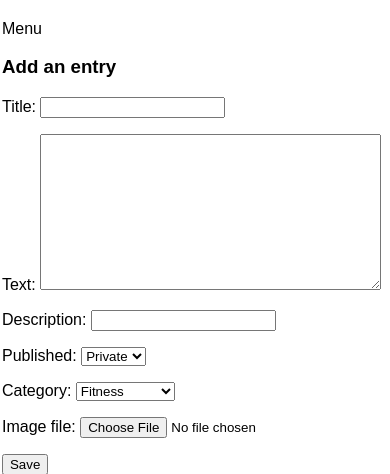
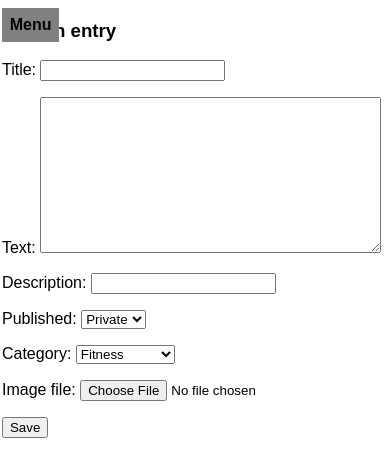
Before and after one commit to Copenbacon/PersonalSite, a Django app: page /blog/entries/add/ in a window 390 px wide. Shown: the top 474 px of the page. Run offline with Django 3.2, Linux system fonts and the light colour scheme; the visitor is signed in with stand-in values (Sample User, id 1); grey boxes labelled with a size stand in for pictures from a placeholder-image service; some libraries are stand-ins or nearby versions.

Commit message:
mobile and desktop CSS updates. Added in mobile header and kept regular header

```diff
--- a/personal_site/personal_site/static/modules.css
+++ b/personal_site/personal_site/static/modules.css
@@ -1,17 +1,62 @@
-#nav-icon{
-	display: block;
-	color: black;
-}
-
-nav#header-content{
+header#header{
 	display: none;
 }
 
-#nav-icon:hover nav#header-content {
+#mobilenav-icon{
 	display: block;
+	color: black;
+	font-weight: bold;
+	text-align: center;
+	padding: 2%;
 }
 
-img#logo{
+ul#mobilenav-bar {
+  width: 25%;
+  margin: 0;
+  top: 10%;
+  position: fixed;
+  padding: 0;
+  background-color: gray;
+  list-style-type: none;
+}
+
+.mobilenav-items{
+	list-style-type: none;
+	background-color: gray;
+	padding: 3%;
+}
+
+.mobilenav-items:hover {
+  background-color: rgba(76, 131, 127, .7);
+  transition: background-color 350ms ease;
+  /*list-style-type: none;*/
+}
+
+.mobilenav-items-a {
+	color: white;
+	text-decoration: none;
+	font-weight: bold;
+	text-align: center;
+}
+
+nav#mobileheader-content{
+	display: none;
+	position: fixed;
+	top: 5%;
+}
+
+#mobilenav-icon {
+	position: fixed;
+	top: 1%;
+	background-color: gray;
+}
+
+#mobilenav-icon:hover nav#mobileheader-content {
+	display: block;
+	top: 5%;
+}
+
+img#mobilelogo{
   display: none;
 }
 
@@ -91,7 +136,8 @@ p#featured-section-verbiage {
 }
 
 #call-to-action {
-  width: 175px;
+  margin-left: 22%;
+  width: 55%;
   height: 41px;
   background-color: black;
   color: white;
@@ -107,8 +153,13 @@ p#featured-section-verbiage {
 
 @media screen and (min-width:700px) {
 
+	#mobileheader{
+		display: none;
+	}
+
 	#nav-icon-700{
 		display: none;
+		position: fixed;
 	}
 
 	header#header {
@@ -276,7 +327,7 @@ p#featured-section-verbiage {
 
 	#call-to-action {
 	  width: 175px;
-	  height: 41px;
+	  margin-left: 0;
 	  background-color: black;
 	  color: white;
 	  font-size: 115%;
--- a/personal_site/personal_site/templates/personal_site/base.html
+++ b/personal_site/personal_site/templates/personal_site/base.html
@@ -12,8 +12,19 @@
   </head>
 
   <body>
+    <header id="mobileheader">
+      <span id="mobilenav-icon"> <span id="nav-icon-700">Menu</span> <nav id="mobileheader-content"> </span>
+        <a href="{% url 'home' %}"><img id="mobilelogo" src="http://placehold.it/200x70/000000/707070" alt="logo"></a>
+        <ul id="mobilenav-bar">
+          <a href="{% url 'fitness_entries' %}" class="mobilenav-items-a"><li class="mobilenav-items">Fitness</li></a>
+          <a href="{% url 'recipe_entries' %}" class="mobilenav-items-a"><li class="mobilenav-items">Recipes</li></a>
+          <a href="{% url 'maintenance_entries' %}" class="mobilenav-items-a"><li class="mobilenav-items">Maintenance</li></a>
+          <a href="{% url 'entries' %}" class="mobilenav-items-a"><li class="mobilenav-items">Everything</li></a>
+        </ul>
+      </nav>
+    </header>
     <header id="header">
-      <span id="nav-icon"> <span id="nav-icon-700">Menu</span> <nav id="header-content"> </span>
+      <span id="nav-icon"><nav id="header-content"> </span>
         <a href="{% url 'home' %}"><img id="logo" src="http://placehold.it/200x70/000000/707070" alt="logo"></a>
         <ul id="nav-bar">
           <a href="{% url 'fitness_entries' %}" class="nav-items-a"><li class="nav-items">Fitness</li></a>
```
